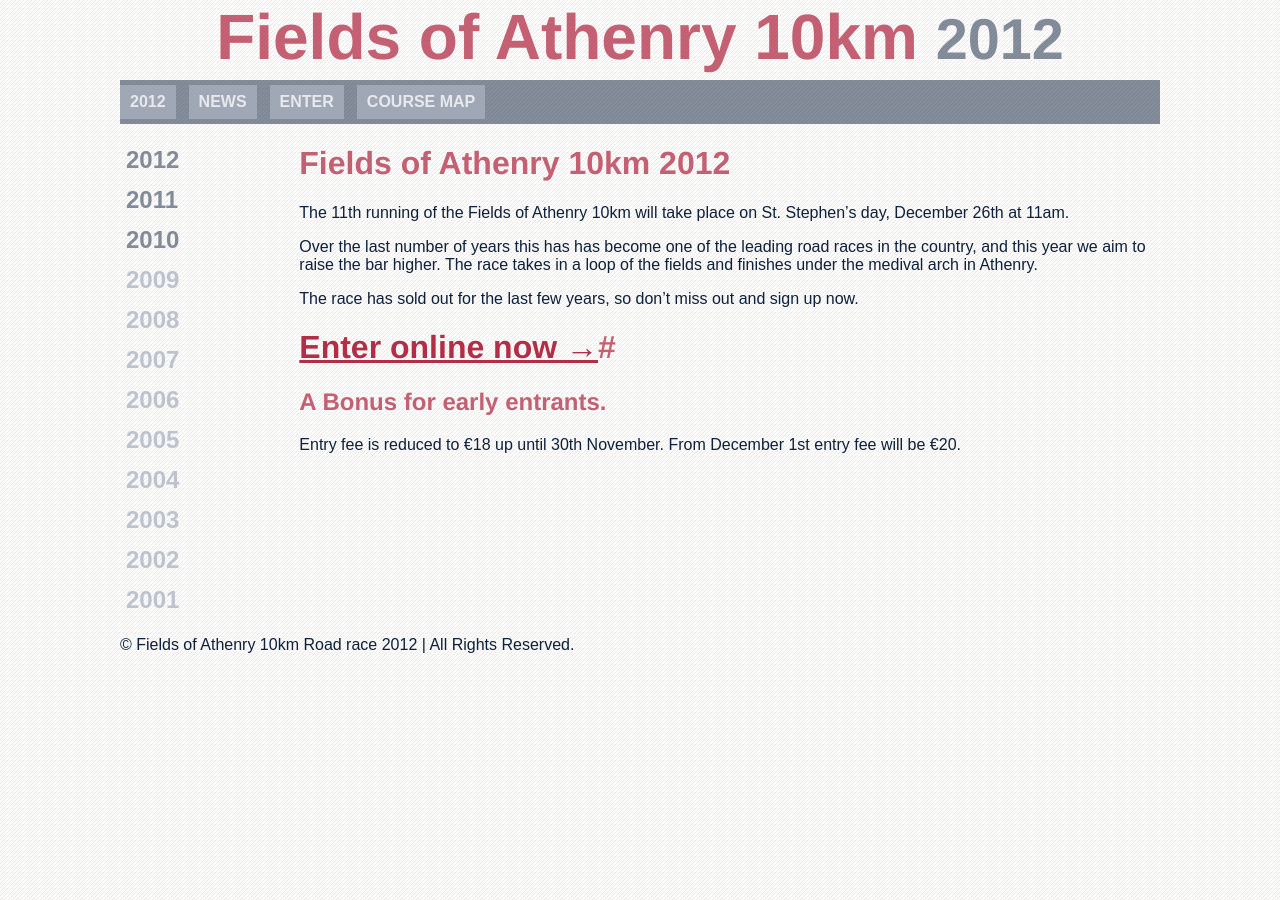
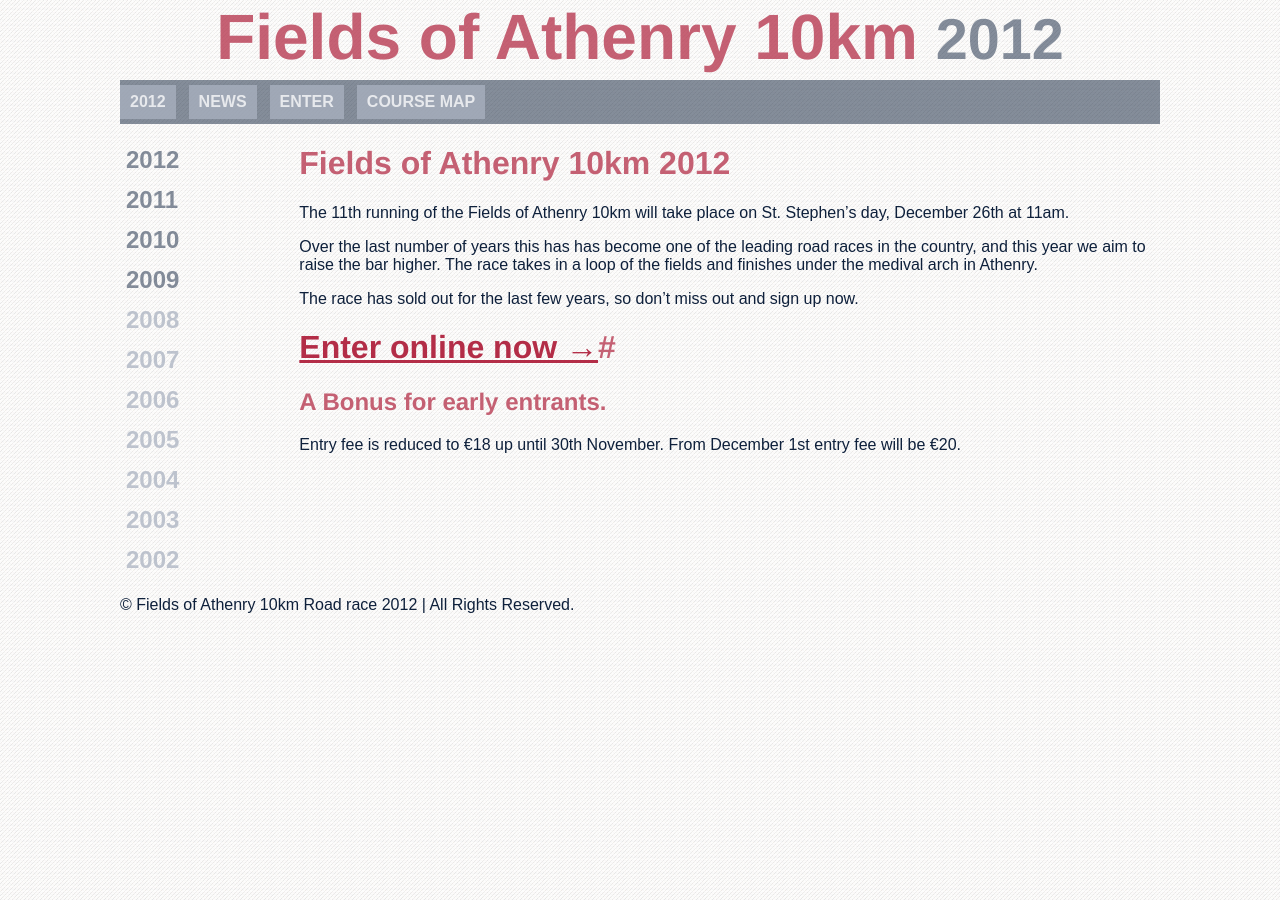
Before and after one commit to alanburke/10km, a Jekyll site: the page built from index.html, in a window 1280 px wide. Built offline with Jekyll 4.4.1, drawn with Linux system fonts in a browser that asks for light colours; nearby versions of some CDN libraries.

Commit message:
Make 2009 active in menu

```diff
--- a/_includes/year_nav.html
+++ b/_includes/year_nav.html
@@ -3,11 +3,11 @@
 <nav class="year-nav">
   <h3>Year</h3>
   <ul>
-    {% for year in (2010..2012) reversed %}
+    {% for year in (2009..2012) reversed %}
       {% capture link_year %}{{ year | escape }}{% endcapture %}
       <li{% if link_year == race_year %} class="current"{% endif %}><a href="/{{ link_year }}"> {{ link_year }} </a></li>
     {% endfor %}
-    {% for year in (2001..2009) reversed %}
+    {% for year in (2002..2008) reversed %}
       <li class="past">{{ year }}</li>
     {% endfor %}
   </ul>
```
